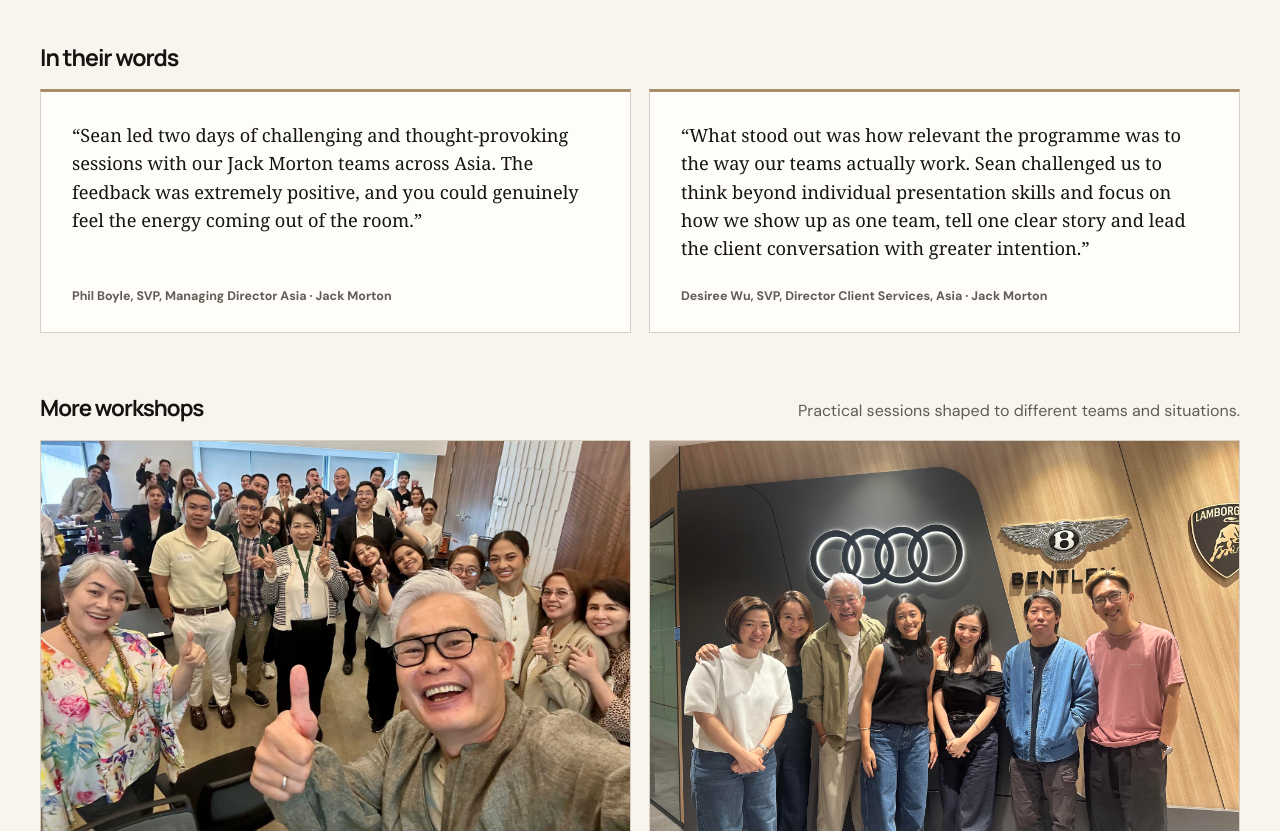
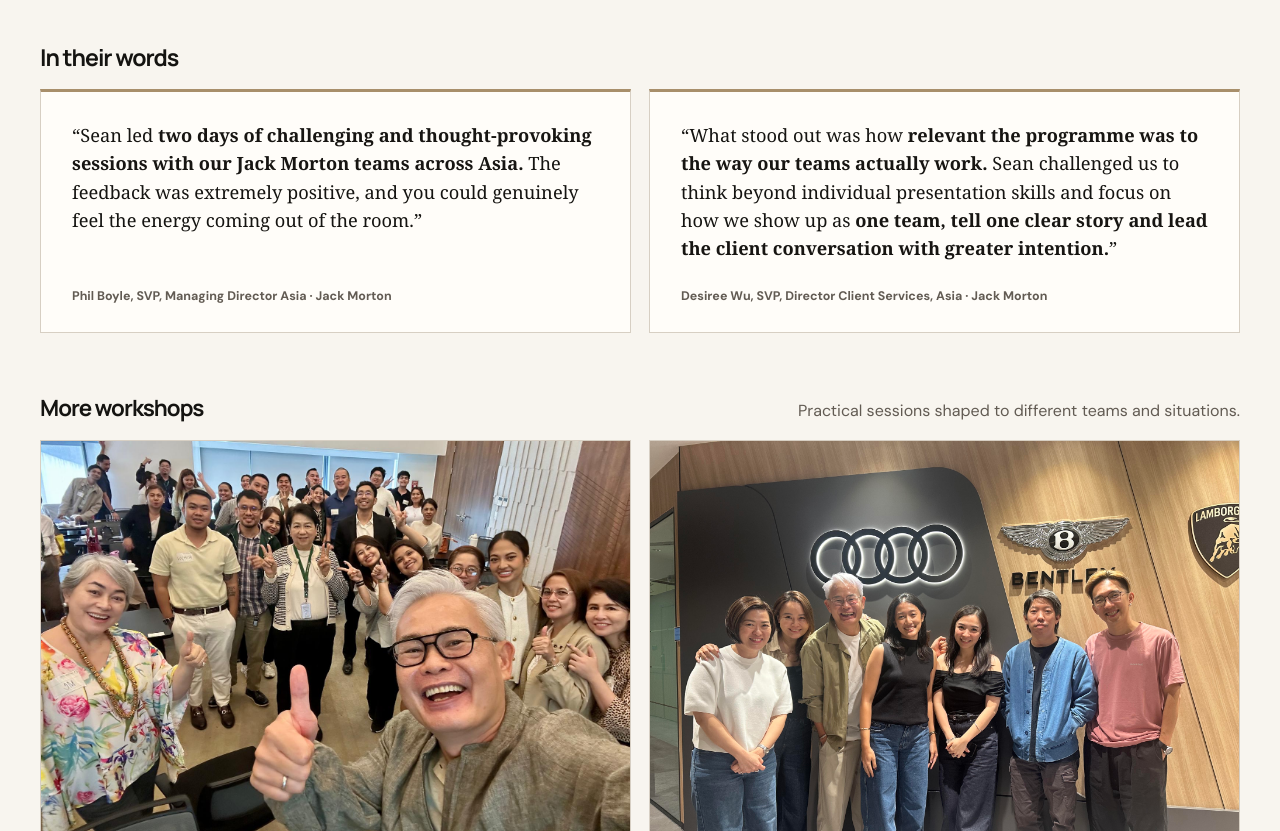
Before and after one commit to alkymisaleslab/alkymi-sales-lab-website, a plain HTML site: page index.html in a window 1280 px wide. Shown: the part 4886-5717 px from the top of the page. Drawn offline with Linux system fonts and the light colour scheme.

Commit message:
Emphasize key testimonial phrases

```diff
--- a/index.html
+++ b/index.html
@@ -472,6 +472,7 @@ h3{letter-spacing:-.045em}
 .testimonial-grid{grid-template-columns:repeat(2,minmax(0,1fr));gap:18px}
 .testimonial-grid .case-quote{padding:29px 31px 27px;border-top:3px solid #a88f6b}
 .testimonial-grid .case-quote p{font-family:var(--serif);font-size:1.14rem;line-height:1.55}
+.testimonial-grid .case-quote strong{font-weight:700;color:#171512}
 .testimonial-grid .case-quote footer{margin-top:25px;font-size:.78rem}
 .client-support{margin-top:62px}
 .client-support-grid{gap:18px}
@@ -803,8 +804,8 @@ form?.addEventListener('submit',event=>{
           <p class="case-note">These ratings describe workshop feedback and practice, not measured changes in sales performance.</p>
           <h3 class="testimonial-heading">In their words</h3>
           <div class="testimonial-grid">
-            <blockquote class="case-quote"><p>“Sean led two days of challenging and thought-provoking sessions with our Jack Morton teams across Asia. The feedback was extremely positive, and you could genuinely feel the energy coming out of the room.”</p><footer>Phil Boyle, SVP, Managing Director Asia · Jack Morton</footer></blockquote>
-            <blockquote class="case-quote"><p>“What stood out was how relevant the programme was to the way our teams actually work. Sean challenged us to think beyond individual presentation skills and focus on how we show up as one team, tell one clear story and lead the client conversation with greater intention.”</p><footer>Desiree Wu, SVP, Director Client Services, Asia · Jack Morton</footer></blockquote>
+            <blockquote class="case-quote"><p>“Sean led <strong>two days of challenging and thought-provoking sessions with our Jack Morton teams across Asia.</strong> The feedback was extremely positive, and you could genuinely feel the energy coming out of the room.”</p><footer>Phil Boyle, SVP, Managing Director Asia · Jack Morton</footer></blockquote>
+            <blockquote class="case-quote"><p>“What stood out was how <strong>relevant the programme was to the way our teams actually work.</strong> Sean challenged us to think beyond individual presentation skills and focus on how we show up as <strong>one team, tell one clear story and lead the client conversation with greater intention.</strong>”</p><footer>Desiree Wu, SVP, Director Client Services, Asia · Jack Morton</footer></blockquote>
           </div>
           <div class="client-support">
             <div class="client-support-heading"><h3>More workshops</h3><p>Practical sessions shaped to different teams and situations.</p></div>
```
